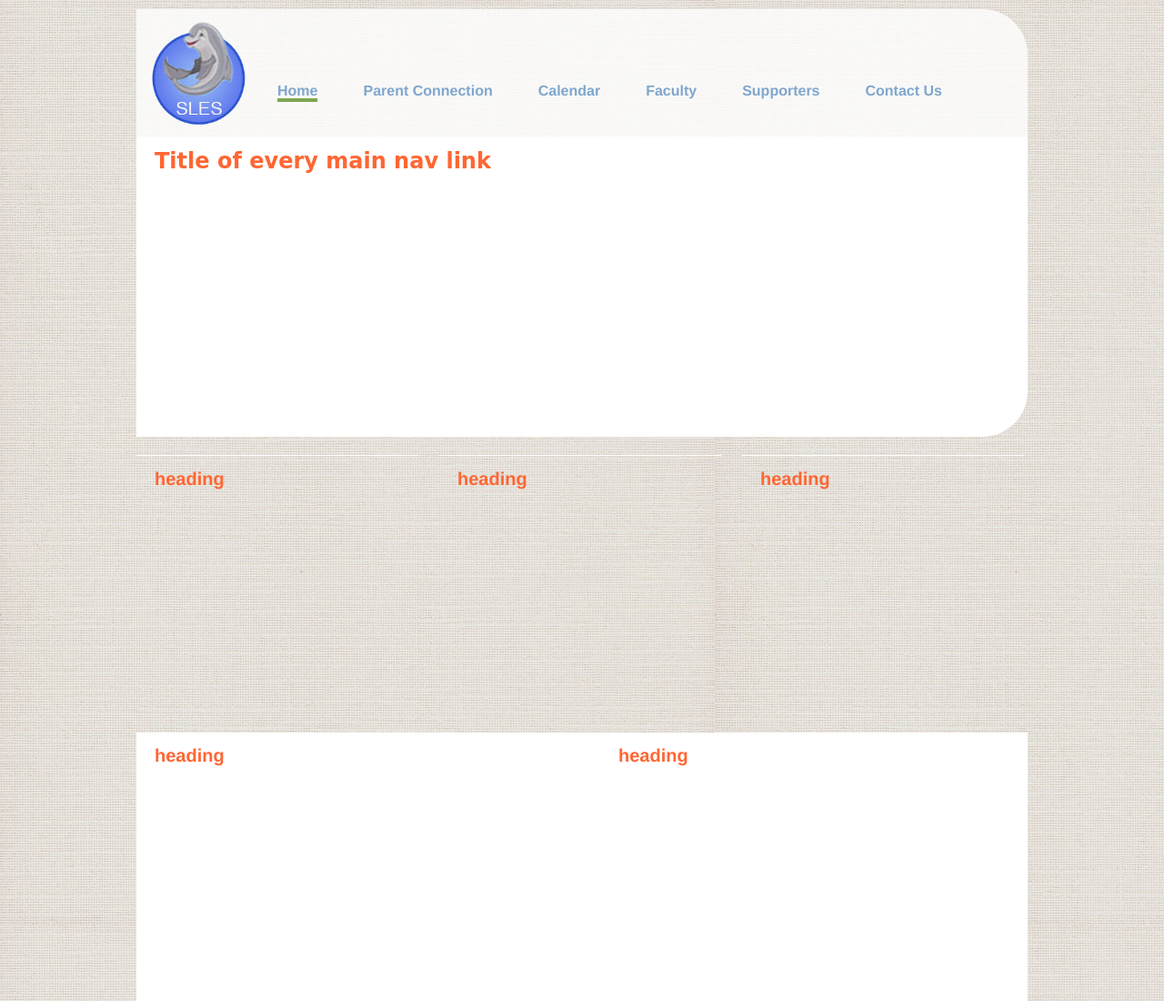
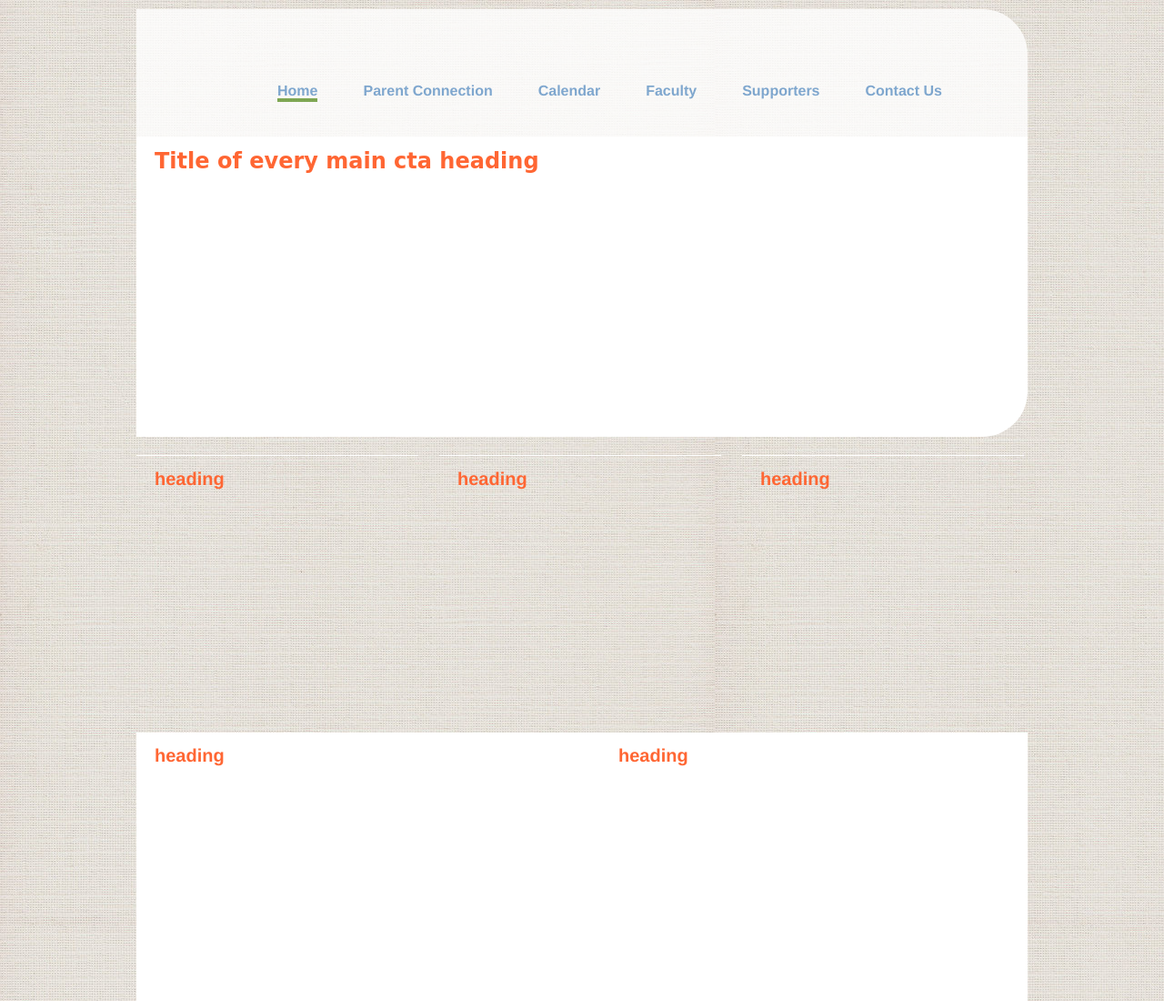
Before and after one commit to rgeiger/wsp, a plain HTML site: page generic.html in a window 1280 px wide. Shown: the top 1100 px of the page at 91% size. Drawn offline with Linux system fonts and the light colour scheme; a web font is replaced by a local one.

Commit message:
qwerty09

```diff
--- a/generic.html
+++ b/generic.html
@@ -7,6 +7,7 @@
 		<title>Spring Lake Elementary School</title>
 		<link rel="stylesheet" href="css/reset.css" type="text/css">
 		<link rel="stylesheet" href="css/style.css" type="text/css">
+		<link rel="stylesheet" href="css/media.css" type="text/css">
 		<link href='http://fonts.googleapis.com/css?family=The+Girl+Next+Door' rel='stylesheet'
 		type='text/css'>
 	</head>
@@ -16,7 +17,7 @@
 <header>
 
 	<div id=logo>
-		<a href="index.html"><img src="images/logo.png" alt="logo" width="130" height="130"></a>
+		<a href="index.html"></a>
 	</div>
 
 	<nav>
@@ -33,7 +34,7 @@
 
 <section id=cta>
 	<div id=left_cta>
-	<h1>Title of every main nav link</h1>
+	<h1>Title of every main cta heading</h1>
 	</div>
 
 
@@ -50,8 +51,6 @@
 
 	<article id=news>
 		<h1>heading</h1>
-
-
 	</article>
 </section>
 
@@ -70,7 +69,7 @@
 		<p>Spring Lake Elementary School</p>
 		<p>695 Orange Avenue Altamonte Springs, FL</p>
 		<p>Phone - (407) 746-1650 &nbsp; Email - info@domain.edu
-		&nbsp; &nbsp; &nbsp; &nbsp; &nbsp; &nbsp; privacy policy | Terms of use</p>
+		&nbsp; &nbsp; &nbsp; &nbsp; &nbsp; &nbsp; &nbsp; &nbsp; &nbsp; privacy policy | Terms of use</p>
 	</address>
 </footer>
 
```
